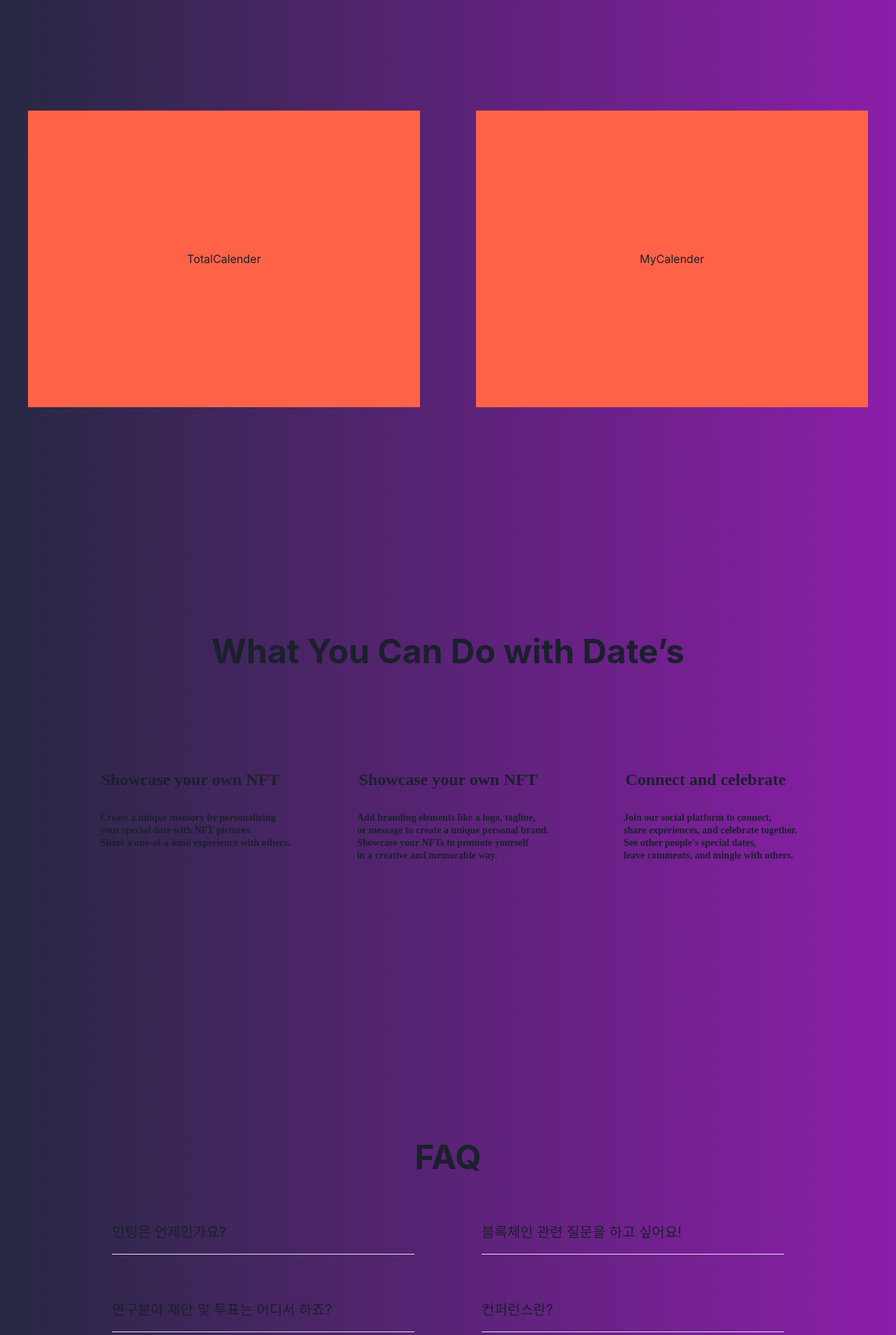
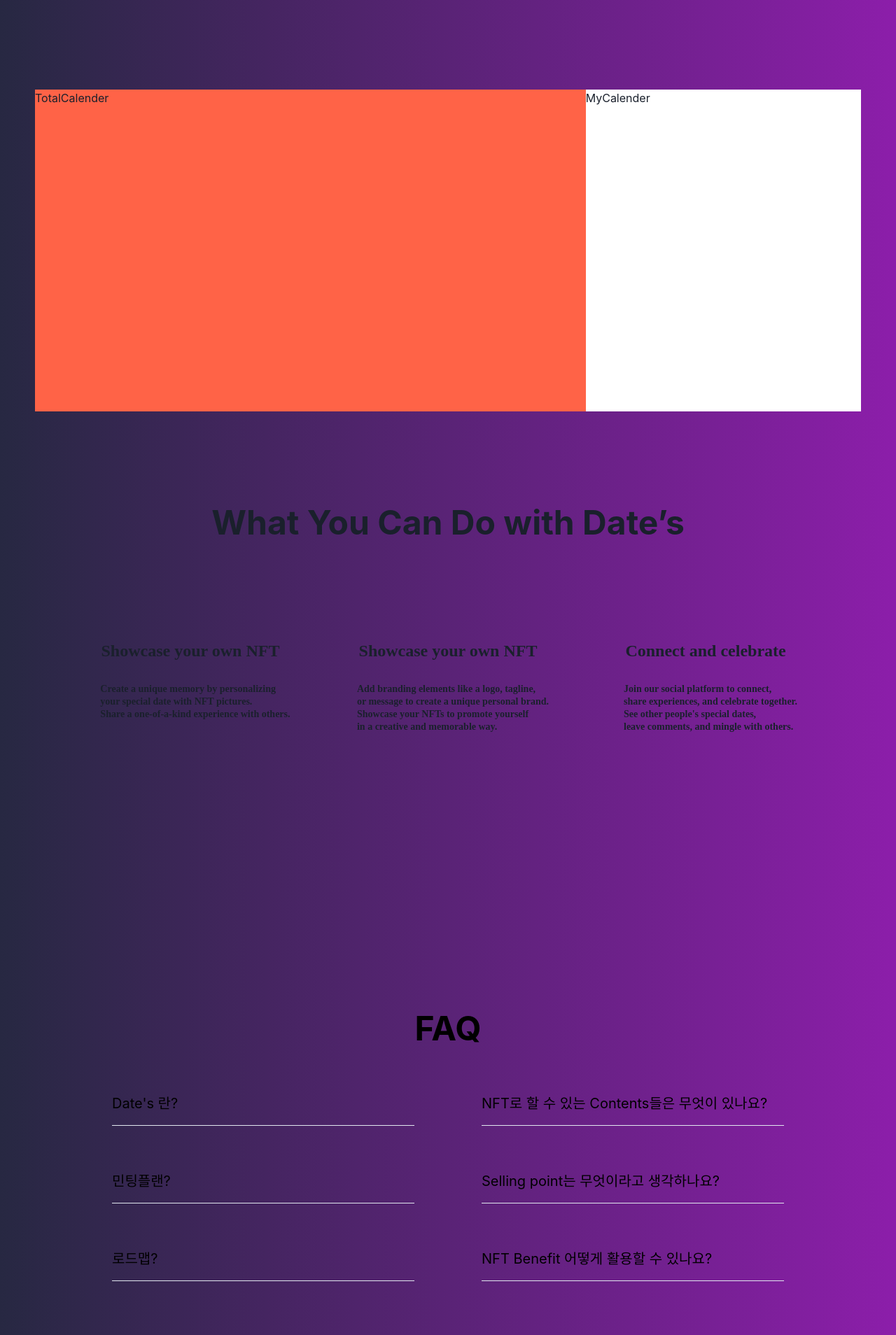
Before and after one commit to jjw3310/avalanche, a React (Create React App) app: page / in a window 1280 px wide. Shown: the part 252-2160 px from the top of the page at 70% size. Built offline with nearby package versions, Linux system fonts and the light colour scheme.

Commit message:
feat: add Calender Block

```diff
--- a/src/components/templates/Calender.jsx
+++ b/src/components/templates/Calender.jsx
@@ -1,59 +1,42 @@
 import {
   Box,
-  SimpleGrid,
+  // SimpleGrid,
   Flex,
-  chakra,
+  // chakra,
   Text,
-  Divider,
   Image,
+  Stack,
+  Heading,
+  VStack,
 } from "@chakra-ui/react";
 import { forwardRef } from "react";
-// import jiminNFT from "@assets/images/jimin.png";
-// import BasicNFT from "@assets/images/BasicLion.png";
 
 const Calender = forwardRef((props, ref) => {
   return (
+    <>
       <Box
         ref={ref}
-      // borderBottom={"solid 1px #C1C1C1"}
-      py={"10px"}
+        w={"100%"}
+        h={"500px"}
         bgGradient={"linear(to-l,#8c1eaa,#272842)"}
+        // paddingBottom={"200px"}
       >
-      <SimpleGrid columns={{ base: 1, lg: 2 }} spacing="20" m={"40px"} marginBottom={"200px"}>
-        <Box
-          display={"flex"}
-          justifyContent={"center"}
-          alignItems={"center"}
-          background="tomato"
+        {/* scrollIntoView용 Box(계속 제목을 가려서 breakpoint 만듬) */}
+        <Flex
+          alignItems={"flex-start"}
+          direction={{ base: "column-reverse", md: "row" }}
+          justify={"flex-end"}
+          px={{ base: "20px", sm: "30px", lg: "50px" }}
+          align={"center"}
+          h="100%"
+          pt={5}
+          pb={5}
         >
-          <Flex direction={"column"} justify={"center"}>
-            <Box
-              pw={"800px"}
-              py={"200px"}
-            >
-            TotalCalender
-            </Box>
+          <Box h="100%" bg="tomato" flex="2">TotalCalender</Box>
+          <Box h="100%" bg="white" flex="1">MyCalender</Box>
         </Flex>
       </Box>
-
-        <Box
-          display={"flex"}
-          justifyContent={"center"}
-          alignItems={"center"}
-          pw={"200px"}
-          py={"200px"}
-          background="tomato"
-        >
-          <Flex direction={"column"} justify={"center"}>
-            <Box
-
-            >
-            MyCalender
-            </Box>
-          </Flex>
-        </Box>
-      </SimpleGrid>
-    </Box>
+    </>
   );
 });
 
--- a/src/components/templates/Faq.jsx
+++ b/src/components/templates/Faq.jsx
@@ -47,49 +47,52 @@ const FaqText = styled.div`
 `
 
 const Faq = forwardRef((props, ref) => {
-  return (
-    <Flex bgGradient={"linear(to-l,#8c1eaa,#272842)"}>
+    return (
+    <Flex
+        bgGradient={"linear(to-l,#8c1eaa,#272842)"}
+        color={"Black"}
+    >
     <Section ref={ref} >
         <Title>Faq</Title>
         <Container>
             <Box>
-                <Accordion title="민팅은 언제인가요?">
+                <Accordion title="Date's 란?">
                     <FaqText>
-                        2023년 6월 정도로 예상하고 있습니다! 자세한 일정은 추후 아슬란 아카데미/NFT SNS (디스코드, 트위터, 텔레그램 등) 을 통해 공지해 드리겠습니다.
+                        이러한 질문을 통해 새로운 프로젝트의 concept이 어떤 점에서 기존의 프로젝트와 다르며, 어떤 장단점이 있는지 파악할 수 있습니다. 이에 따라 프로젝트에 대한 이해도를 높일 수 있고, 향후 프로젝트에 대한 기대와 관심을 가지게 될 가능성이 높아집니다.
                     </FaqText>
                 </Accordion>
-                <Accordion title="연구분야 제안 및 투표는 어디서 하죠?" >
+                <Accordion title="민팅플랜?">
                     <FaqText>
-                        아슬란 아카데미 디스코드(https://discord.gg/ExD7EtmBdc) 에 홀더들만을 위한 투표 채널이 개설될 예정입니다! 해당 채널에서 연구분야 투표를 포함하여 아슬란 NFT의 미래 방향성 투표 등 모든 투표가 이루어질 예정입니다!
+                        이러한 질문을 통해 새로운 프로젝트의 concept이 어떤 점에서 기존의 프로젝트와 다르며, 어떤 장단점이 있는지 파악할 수 있습니다. 이에 따라 프로젝트에 대한 이해도를 높일 수 있고, 향후 프로젝트에 대한 기대와 관심을 가지게 될 가능성이 높아집니다.
                     </FaqText>
                 </Accordion>
-                <Accordion title="고급 자료들은 어디서 볼 수 있죠?">
+                <Accordion title="로드맵?" >
                     <FaqText>
-                        고급 자료를 포함한 아슬란 아카데미의 모든 자료들은 아슬란 아카데미 웹사이트 (https://alsanacademy.vercel.app/) 에서 확인하실 수 있습니다!
+                        이러한 질문을 통해 새로운 프로젝트의 concept이 어떤 점에서 기존의 프로젝트와 다르며, 어떤 장단점이 있는지 파악할 수 있습니다. 이에 따라 프로젝트에 대한 이해도를 높일 수 있고, 향후 프로젝트에 대한 기대와 관심을 가지게 될 가능성이 높아집니다.
                     </FaqText>
                 </Accordion>
             </Box>
             <Box>
-                <Accordion title="블록체인 관련 질문을 하고 싶어요!">
+                <Accordion title="NFT로 할 수 있는 Contents들은 무엇이 있나요?">
                     <FaqText>
-                       아슬란 아카데미 디스코드(https://discord.gg/ExD7EtmBdc) 를 들어오시면 마음껏 질문하시고 답변을 받으실 수 있습니다! 편하게 들어오셔서 블록체인 업계 종사자, 전문가, 학생들과 자유롭게 소통해봐요!
+                        이러한 질문을 통해 새로운 프로젝트의 concept이 어떤 점에서 기존의 프로젝트와 다르며, 어떤 장단점이 있는지 파악할 수 있습니다. 이에 따라 프로젝트에 대한 이해도를 높일 수 있고, 향후 프로젝트에 대한 기대와 관심을 가지게 될 가능성이 높아집니다.
                     </FaqText>
                 </Accordion>
-                <Accordion title="컨퍼런스란?">
+                <Accordion title="Selling point는 무엇이라고 생각하나요?">
                     <FaqText>
-                        아슬란 컨퍼런스는 8개월간의 학회 활동을 끝으로 연구부서에서 연구한 결과를 발표하는 자리입니다. 해당 컨퍼런스에는 업계 전문가들이나 현업자들을 연사로 초청할 예정이며, 자금이 넉넉하지 않은 신생 블록체인 관련 기업 및 프로젝트들을 대상으로 신청을 받고 심사를 거처 컨퍼런스에서 무상으로 부스를 제공해 주는 등 “블록체인 업계의 발전에 기여“라는 아슬란 아카데미의 목표를 이루기 위한 여러 프로그램을 구성할 예정입니다. 첫 컨퍼런스는 2023년 9월로 예정되어 있습니다.
+                        이러한 질문을 통해 새로운 프로젝트의 concept이 어떤 점에서 기존의 프로젝트와 다르며, 어떤 장단점이 있는지 파악할 수 있습니다. 이에 따라 프로젝트에 대한 이해도를 높일 수 있고, 향후 프로젝트에 대한 기대와 관심을 가지게 될 가능성이 높아집니다.
                     </FaqText>
                 </Accordion>
-                <Accordion title="워케이션이란?">
+                <Accordion title="NFT Benefit 어떻게 활용할 수 있나요?">
                     <FaqText>
-                        워케이션 이벤트는 홀더들만 대상으로 진행하는 행사로, 힐링을 할 수 있는 휴양지에서 진행되는 1박 2일 (예정)의 네트워킹 및 해커톤 이벤트입니다. 평소에 자신이 갖고 있었던 좋은 아이디어를 다른 홀더들과 이야기를 나누며 피드백을 받고 마음이 맞는 팀원까지 구해볼 수 있는 자리가 될 것입니다. 또한 학회 측에서 초청할 멘토들 (현업 전문가)과 소통할 기회 역시 얻을 수 있으며, 1박 2일간 멘토 분들의 피드백과 최종 심사 등 아이디어에 대한 평가까지 직접 받아볼 수 있는 자리가 될 것입니다.
+                        이러한 질문을 통해 새로운 프로젝트의 concept이 어떤 점에서 기존의 프로젝트와 다르며, 어떤 장단점이 있는지 파악할 수 있습니다. 이에 따라 프로젝트에 대한 이해도를 높일 수 있고, 향후 프로젝트에 대한 기대와 관심을 가지게 될 가능성이 높아집니다.
                     </FaqText>
                 </Accordion>
             </Box>
         </Container>
     </Section >
     </Flex>
-  )
+    )
 });
 
 
```
Lines whose indentation alone changed are shown as unchanged.
